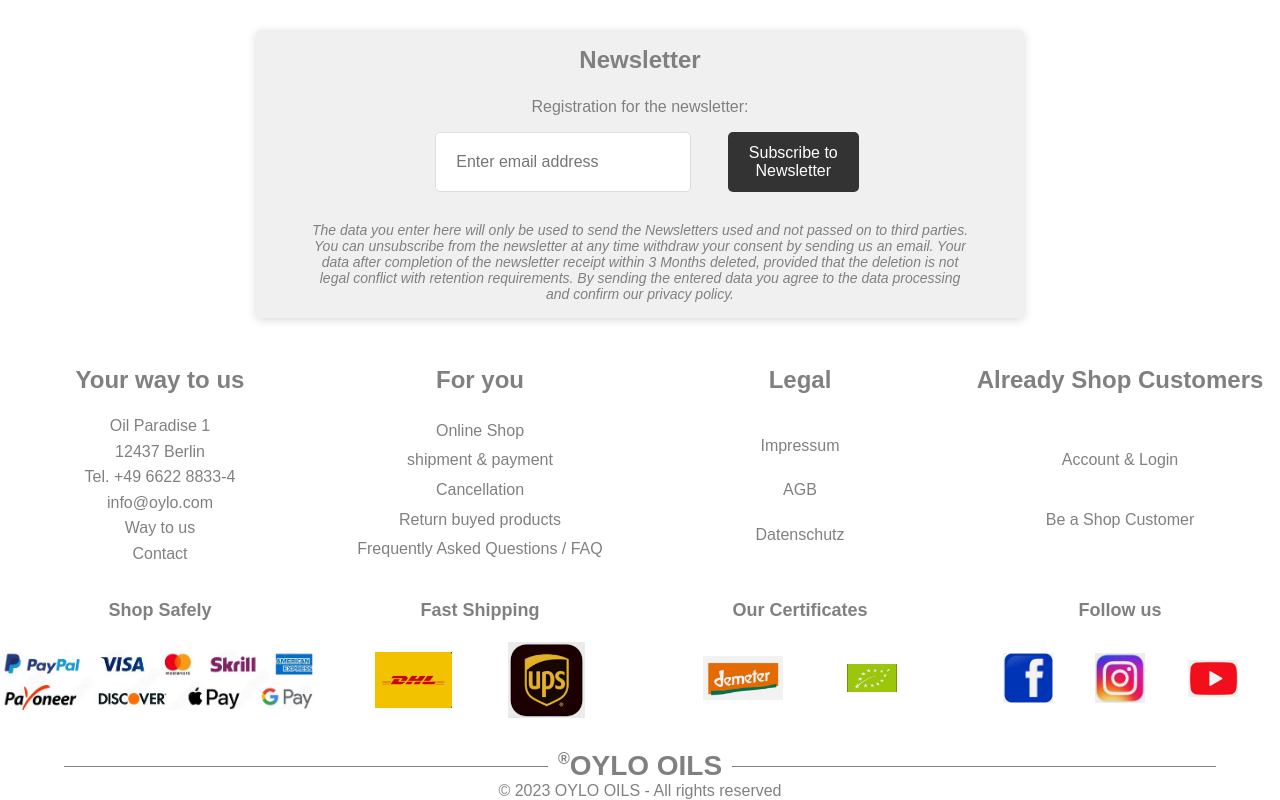
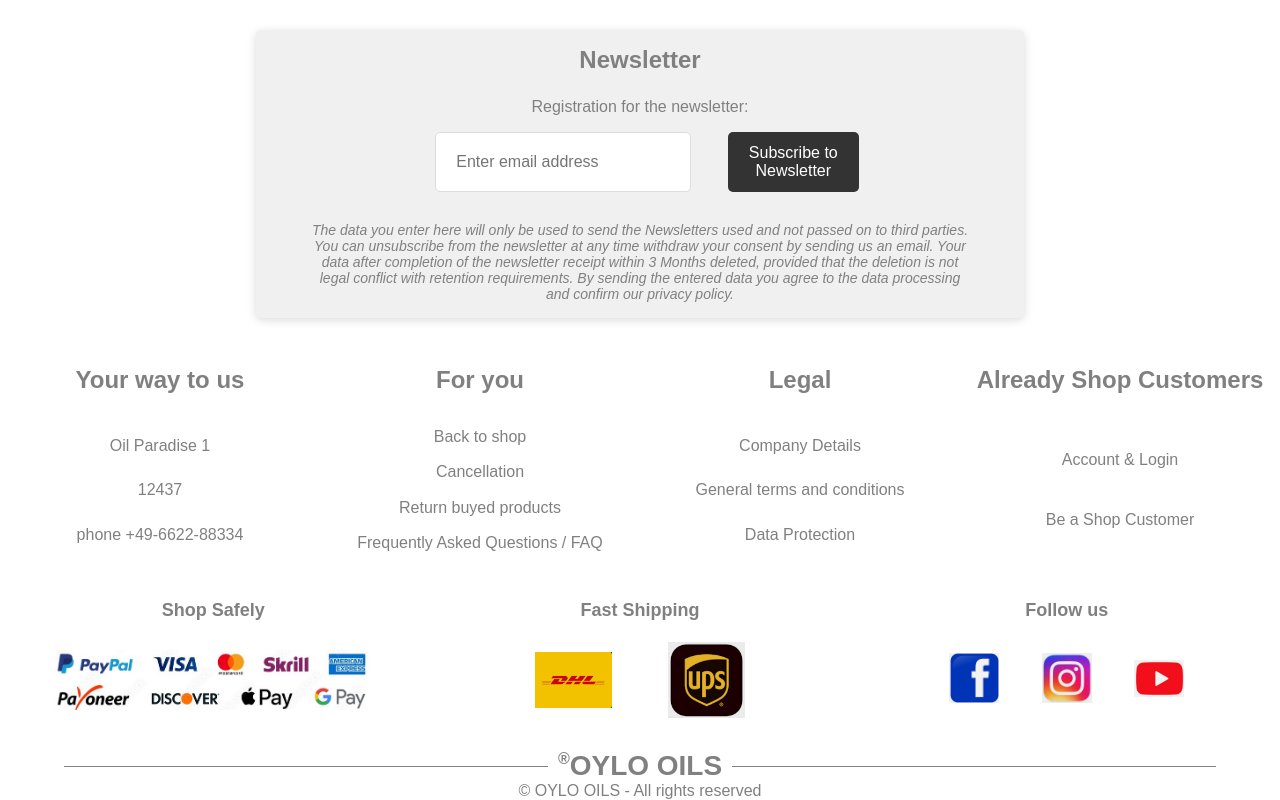
Before and after one commit to lunks/oil-shop, a React (Create React App) app in the folder frontend/: page /checkout/shipping in a window 1280 px wide. Shown: the part 877-1677 px from the top of the page. Built offline with nearby package versions, Linux system fonts and the light colour scheme; a web font is replaced by a local one.

Commit message:
adjust translation

```diff
--- a/frontend/src/components/Footer/Footer.js
+++ b/frontend/src/components/Footer/Footer.js
@@ -1,29 +1,30 @@
 import React from "react"
+import { Link } from "react-router-dom"
 import useLocaleContext from "../../context/localeContext"
 import styles from "../../styles/components/_footer.module.scss"
 
 const Footer = () => {
   const { translate } = useLocaleContext()
+
+  const text = translate.components.footer
   return (
     <footer className={styles.pageFooter}>
       <div className={styles.footerContent}>
         <div className={styles.footerStartSection}>
           <span className={styles.footerStartSectionText}>
-            {translate.components.footer.newsletterSubscriptionText}
+            {text.newsletter.subscriptionText}
           </span>
         </div>
         <div className={styles.footerNewsletterSection}>
           <div className={styles.registrationFormWrapper}>
             <div className={styles.registrationFormTitle}>
-              <span>{translate.components.footer.newsletterTitle}</span>
+              <span>{text.newsletter.title}</span>
             </div>
             <div className={styles.registrationFormContent}>
               <form className={styles.registrationForm}>
                 <div className={styles.registrationFormLabelWrapper}>
                   <label className={styles.registrationFormLabel}>
-                    <span>
-                      {translate.components.footer.newsletterRegistrationTitle}
-                    </span>
+                    <span>{text.newsletter.registrationTitle}</span>
                   </label>
                 </div>
 
@@ -32,7 +33,7 @@ const Footer = () => {
                     <input
                       name='email'
                       type='email'
-                      placeholder='Enter email address'
+                      placeholder={text.newsletter.emailAddressPlaceholder}
                     />
                   </div>
                   <button
@@ -40,17 +41,12 @@ const Footer = () => {
                     title='Subscribe'
                     type='submit'
                   >
-                    <span>
-                      {translate.components.footer.newsletterSubscriptionTeaser}
-                    </span>
+                    <span>{text.newsletter.subscriptionTeaser}</span>
                   </button>
                 </div>
               </form>
               <p className={styles.registrationDataConsentText}>
-                {
-                  translate.components.footer
-                    .newsletterRegistrationDataConsentText
-                }
+                {text.newsletter.registrationDataConsentText}
               </p>
             </div>
           </div>
@@ -59,79 +55,83 @@ const Footer = () => {
           <ul className={styles.columnsSectionElements}>
             <li className={styles.columnsSectionItem}>
               <div className={styles.columnsSectionItemTitle}>
-                Your way to us
+                {text.linksColumns.first.title}
               </div>
               <div className={styles.columnsSectionItemLinks}>
-                <div>Oil Paradise 1</div>
-                <div>12437 Berlin</div>
-                <div>Tel. +49 6622 8833-4</div>
-
-                <a href='mailto:info@oylo.com'>info@oylo.com</a>
-
-                <a href='/about/location' title='Way to location'>
-                  Way to us
-                </a>
-
-                <a href='/contact' title='Online Shop'>
-                  Contact
-                </a>
-              </div>
-            </li>
-
-            <li className={styles.columnsSectionItem}>
-              <div className={styles.columnsSectionItemTitle}>For you</div>
-              <div className={styles.columnsSectionItemLinks}>
-                <a href='/shop' title='Online-Shop'>
-                  Online Shop
-                </a>
-
-                <a href='/delivery-terms' title='shipment &amp; payment'>
-                  shipment &amp; payment
-                </a>
-
-                <a href='/cancellation' title='Cancellation'>
-                  Cancellation
-                </a>
-
-                <a href='/return' title='return'>
-                  Return buyed products
-                </a>
-
-                <a href='/faq' title='Frequently Asked Questions'>
-                  Frequently Asked Questions / FAQ
-                </a>
-              </div>
-            </li>
-
-            <li className={styles.columnsSectionItem}>
-              <div className={styles.columnsSectionItemTitle}>Legal</div>
-              <div className={styles.columnsSectionItemLinks}>
-                <a href='/impressum' title='Impressum'>
-                  Impressum
-                </a>
-
-                <a href='/agb' title='Allgemeine Geschäftsbedingungen'>
-                  AGB
-                </a>
-
-                <a href='/datenschutz' title='Datenschutz'>
-                  Datenschutz
-                </a>
+                <div> {text.linksColumns.first.address}</div>
+                <div>
+                  {text.linksColumns.first.postalCode} {text.city}
+                </div>
+                <div>
+                  {text.linksColumns.first.phoneTitle}{" "}
+                  {text.linksColumns.first.contactPhone}
+                </div>
               </div>
             </li>
 
             <li className={styles.columnsSectionItem}>
               <div className={styles.columnsSectionItemTitle}>
-                Already Shop Customers
+                {text.linksColumns.second.title}
               </div>
               <div className={styles.columnsSectionItemLinks}>
-                <a href='/login' title='Shop Customers Account &amp; Login'>
-                  Account &amp; Login
-                </a>
+                <Link
+                  to='/shop'
+                  title={text.linksColumns.second.returnToShopTitle}
+                >
+                  {text.linksColumns.second.returnToShop}
+                </Link>
 
-                <a href='/registration' title='Be a Shop Customer'>
-                  Be a Shop Customer
-                </a>
+                <Link
+                  to='/cancellation'
+                  title={text.linksColumns.second.cancellationPolicyTitle}
+                >
+                  {text.linksColumns.second.cancellationPolicy}
+                </Link>
+
+                <Link
+                  to='/return'
+                  title={text.linksColumns.second.returnProductsTitle}
+                >
+                  {text.linksColumns.second.returnProducts}
+                </Link>
+
+                <Link to='/faq' title='FAQ'>
+                  {text.linksColumns.second.faq}
+                </Link>
+              </div>
+            </li>
+
+            <li className={styles.columnsSectionItem}>
+              <div className={styles.columnsSectionItemTitle}>
+                {text.linksColumns.third.title}
+              </div>
+              <div className={styles.columnsSectionItemLinks}>
+                <Link to='/company-details' title='company details'>
+                  {text.linksColumns.third.companyDetails}
+                </Link>
+
+                <Link to='/general-terms' title='general terms'>
+                  {text.linksColumns.third.generalTerms}
+                </Link>
+
+                <Link to='/data-protection' title='data protection'>
+                  {text.linksColumns.third.dataProtection}
+                </Link>
+              </div>
+            </li>
+
+            <li className={styles.columnsSectionItem}>
+              <div className={styles.columnsSectionItemTitle}>
+                {text.linksColumns.fourth.title}
+              </div>
+              <div className={styles.columnsSectionItemLinks}>
+                <Link to='/login' title='account & login'>
+                  {text.linksColumns.fourth.accountAndLogin}
+                </Link>
+
+                <Link to='/registration' title='registration'>
+                  {text.linksColumns.fourth.registration}
+                </Link>
               </div>
             </li>
           </ul>
@@ -140,7 +140,7 @@ const Footer = () => {
           <ul className={styles.iconsSectionElements}>
             <li className={styles.iconsSectionItem}>
               <div className={styles.iconsSectionItemTitle}>
-                <h4>Shop Safely</h4>
+                <h4>{text.iconsColumns.first.title}</h4>
               </div>
               <div className={styles.iconsSectionItemIcons}>
                 <img
@@ -153,7 +153,7 @@ const Footer = () => {
             </li>
             <li className={styles.iconsSectionItem}>
               <div className={styles.iconsSectionItemTitle}>
-                <h4>Fast Shipping</h4>
+                <h4>{text.iconsColumns.second.title}</h4>
               </div>
               <div className={styles.iconsSectionItemIcons}>
                 <img
@@ -170,33 +170,10 @@ const Footer = () => {
                 />
               </div>
             </li>
+
             <li className={styles.iconsSectionItem}>
               <div className={styles.iconsSectionItemTitle}>
-                <h4> Our Certificates</h4>
-              </div>
-
-              <div className={styles.iconsSectionItemIcons}>
-                <a href='' title='Demeter' alt='Demeter'>
-                  <img
-                    src={
-                      process.env.PUBLIC_URL + "/assets/" + "iconDemeter.png"
-                    }
-                    alt=''
-                    width='80'
-                  />
-                </a>
-                <a href='' title='Nature' alt='Nature'>
-                  <img
-                    src={process.env.PUBLIC_URL + "/assets/" + "iconBio.png"}
-                    alt=''
-                    width='50'
-                  />
-                </a>
-              </div>
-            </li>
-            <li className={styles.iconsSectionItem}>
-              <div className={styles.iconsSectionItemTitle}>
-                <h4>Follow us</h4>
+                <h4>{text.iconsColumns.third.title}</h4>
               </div>
 
               <div className={styles.iconsSectionItemIcons}>
@@ -252,9 +229,7 @@ const Footer = () => {
             OILS
           </div>
         </div>
-        <div className='footerCopyrightSection'>
-          © 2023 OYLO OILS - All rights reserved
-        </div>
+        <div className='footerCopyrightSection'>© {text.copy}</div>
       </div>
     </footer>
   )
--- a/frontend/src/i18n/en.json
+++ b/frontend/src/i18n/en.json
@@ -77,12 +77,61 @@
       "massageOils": "Massage Oils"
     },
     "footer": {
-      "newsletterSubscriptionText": "Your regular Oylo update",
-      "newsletterSubscriptionTeaser": "Subscribe to Newsletter",
-      "newsletterTitle": "Newsletter",
-      "newsletterRegistrationTitle": "Registration for the newsletter:",
-      "newsletterRegistrationDataConsentText": "The data you enter here will only be used to send the Newsletters used and not passed on to third parties. You can unsubscribe from the newsletter at any time withdraw your consent by sending us an email. Your data after completion of the newsletter receipt within 3 Months deleted, provided that the deletion is not legal conflict with retention requirements. By sending the entered data you agree to the data processing and confirm our privacy policy.",
-      "copy": "Oylo Oils Online Shop. All Rights Reserved"
+      "linksColumns": {
+        "first": {
+          "title": "Your way to us",
+          "address": "Oil Paradise 1",
+          "postalCode": "12437",
+          "city": "Berlin",
+          "phoneTitle": "phone",
+          "contactPhone": "+49-6622-88334"
+        },
+        "second": {
+          "title": "For you",
+          "returnToShop": "Back to shop",
+          "returnToShopTitle": "Back to shopping",
+          "cancellationPolicy": "Cancellation",
+          "cancellationPolicyTitle": "Cancellation policy",
+          "returnProducts": "Return buyed products",
+          "returnProductsTitle": "Return buyed products policy",
+          "faq": "Frequently Asked Questions / FAQ",
+          "faqTitle": "Frequently Asked Questions"
+        },
+
+        "third": {
+          "title": "Legal",
+          "companyDetails": "Company Details",
+          "generalTerms": "General terms and conditions",
+          "dataProtection": "Data Protection"
+        },
+
+        "fourth": {
+          "title": "Already Shop Customers",
+          "accountAndLogin": "Account & Login",
+          "registration": "Be a Shop Customer"
+        }
+      },
+      "newsletter": {
+        "subscriptionText": "Your regular Oylo update",
+        "subscriptionTeaser": "Subscribe to Newsletter",
+        "title": "Newsletter",
+        "emailAddressPlaceholder": "Enter email address",
+        "registrationTitle": "Registration for the newsletter:",
+        "registrationDataConsentText": "The data you enter here will only be used to send the Newsletters used and not passed on to third parties. You can unsubscribe from the newsletter at any time withdraw your consent by sending us an email. Your data after completion of the newsletter receipt within 3 Months deleted, provided that the deletion is not legal conflict with retention requirements. By sending the entered data you agree to the data processing and confirm our privacy policy."
+      },
+      "iconsColumns": {
+        "first": {
+          "title": "Shop Safely"
+        },
+        "second": {
+          "title": "Fast Shipping"
+        },
+
+        "third": {
+          "title": "Follow us"
+        }
+      },
+      "copy": "OYLO OILS - All rights reserved"
     }
   }
 }
```
